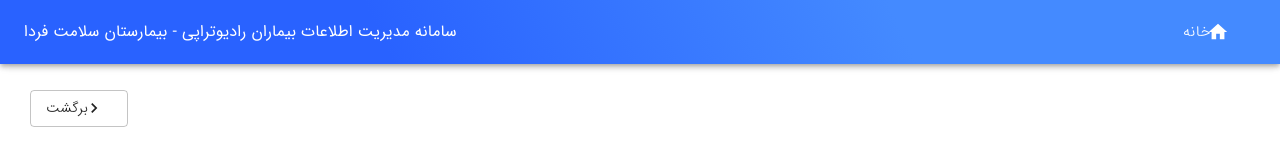
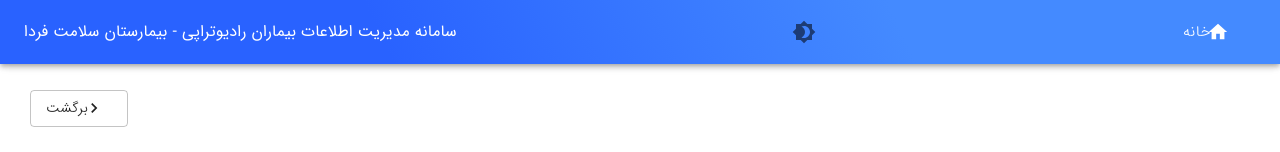
Before and after one commit to xdadev37/Saman-Tabesh-Patient-Automation, a React (Create React App) app: page /addNewPatient in a window 1280 px wide. Shown: the top 152 px of the page. Built offline with nearby package versions, Linux system fonts and the light colour scheme; what jss-rtl would draw is missing.

Commit message:
Adding Dark Mode

```diff
--- a/src/App.tsx
+++ b/src/App.tsx
@@ -1,21 +1,33 @@
-import { Grid } from "@material-ui/core";
-import { unstable_createMuiStrictModeTheme as createMuiTheme } from "@material-ui/core/styles";
+import { FC, useMemo, useState } from "react";
+import { Grid, useMediaQuery } from "@material-ui/core";
+import {
+  unstable_createMuiStrictModeTheme as createMuiTheme,
+  ThemeProvider,
+} from "@material-ui/core/styles";
 import Header from "./Pages/Header/Header";
-import { ThemeProvider } from "@material-ui/core/styles";
 import RTLProvider from "./RTLProvider";
 import { BrowserRouter, Route, Switch } from "react-router-dom";
 import MainPage from "./Pages/MainPage/MainPage";
 import AddPatientPage from "./Pages/AddPatientPage/AddPatientPage";
 
-const App: React.FC = () => {
-  const theme = createMuiTheme({
+const App: FC = () => {
+  const [darkMode, setDarkMode] = useState(
+    useMediaQuery("(prefers-color-scheme: light)")
+  );
+
+  const theme = useMemo(
+    () =>
+      createMuiTheme({
         direction: "rtl",
         palette: {
+          type: darkMode ? "dark" : "light",
           primary: {
             main: "#2962ff",
           },
         },
-  });
+      }),
+    [darkMode]
+  );
 
   return (
     <ThemeProvider theme={theme}>
@@ -23,7 +35,7 @@ const App: React.FC = () => {
         <BrowserRouter>
           <Grid container>
             <Grid item xs={12} sm={12} lg={12}>
-              <Header />
+              <Header darkMode={darkMode} setDarkMode={setDarkMode} />
             </Grid>
             <Grid item xs={12} sm={12} lg={12}>
               <Switch>
--- a/src/Pages/AddPatientPage/AddPatientPage.tsx
+++ b/src/Pages/AddPatientPage/AddPatientPage.tsx
@@ -49,7 +49,7 @@ const AddPatientPage: FC = () => {
       setPending(true);
       const axiosPromise = new Promise((sent, rejected) => {
         axios
-          .post("https://10.111.111.102:5001/api/patients", dataGrid)
+          .post("http://10.111.111.102:5000/api/patients", dataGrid)
           .then((res) => {
             console.log(res);
             if ((res.status = 204)) {
@@ -109,7 +109,7 @@ const AddPatientPage: FC = () => {
       <AlertSnackbar open={open} alertStatus={alertStatus}>
         {alertText}
       </AlertSnackbar>
-      <Backdrop open={pending}>
+      <Backdrop open={pending} style={{ zIndex: 1000 }}>
         <CircularProgress />
       </Backdrop>
     </FormProvider>
--- a/src/Pages/Header/Header.tsx
+++ b/src/Pages/Header/Header.tsx
@@ -1,7 +1,19 @@
-import { AppBar, Toolbar, Grid, Typography } from "@material-ui/core";
+import {
+  AppBar,
+  Toolbar,
+  Grid,
+  Typography,
+  IconButton,
+} from "@material-ui/core";
+import { Brightness4 } from "@material-ui/icons";
 import HeaderTitle from "./Inputs/HeaderTitle";
 
-const Header: React.FC = () => {
+interface IProps {
+  setDarkMode: (arg: boolean) => void;
+  darkMode: boolean;
+}
+
+const Header: React.FC<IProps> = ({ darkMode, setDarkMode }) => {
   return (
     <AppBar
       style={{
@@ -12,6 +24,20 @@ const Header: React.FC = () => {
         <Grid container justify="space-between" alignItems="center">
           <Grid item>
             <HeaderTitle />
+          </Grid>
+          <Grid item>
+            <IconButton
+              edge="start"
+              onClick={() => {
+                if (darkMode) {
+                  setDarkMode(false);
+                } else {
+                  setDarkMode(true);
+                }
+              }}
+            >
+              <Brightness4 />
+            </IconButton>
           </Grid>
           <Grid item>
             <Typography>
```
Lines whose indentation alone changed are shown as unchanged.
